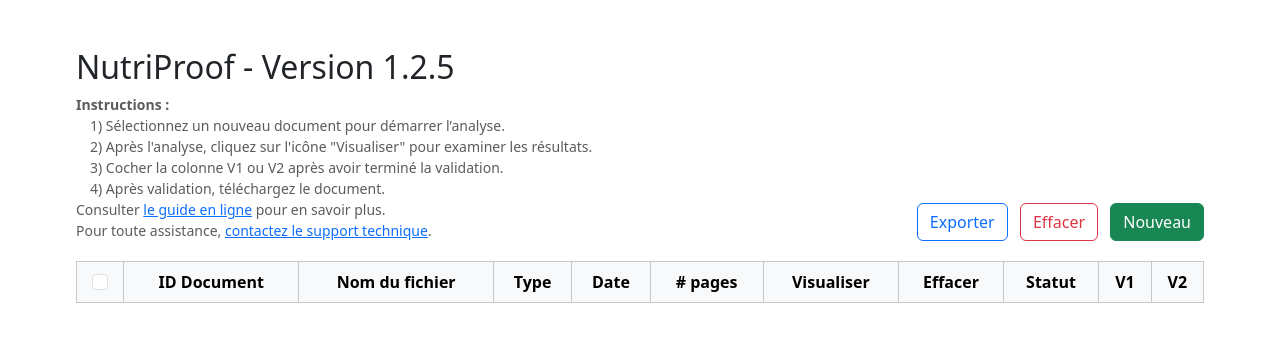
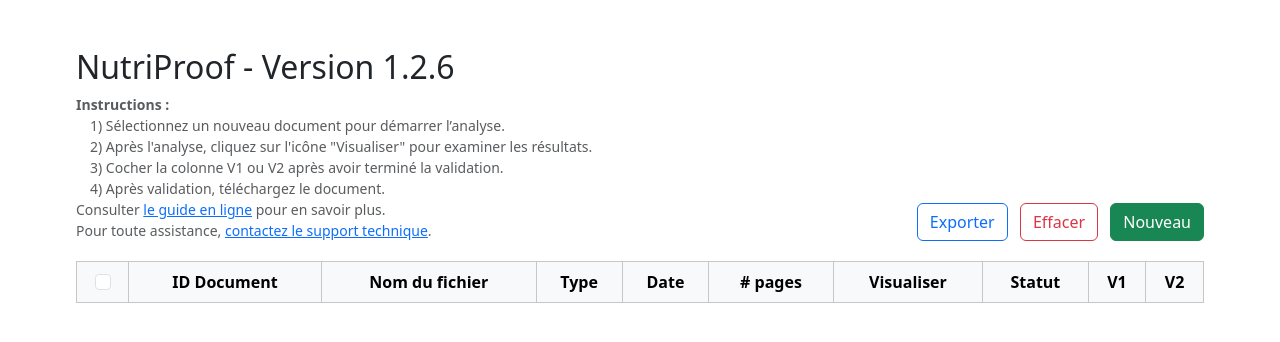
Before and after one commit to metrotechnet/nutriproof, a Flask app: page /main in a window 1280 px wide. Shown: the top 342 px of the page. Run offline with Flask 3, Linux system fonts and the light colour scheme; lists and menus that the app fills with data are empty; parts of the project's set-up code (start-up, migrations or seed data) failed here and were passed over; some libraries are stand-ins or nearby versions.

Commit message:
release: v1.2.6

```diff
--- a/app.py
+++ b/app.py
@@ -340,7 +340,7 @@
     raise RuntimeError("STORAGE_MODE=gcs requires GCS_BUCKET to be set; local storage is the default and only supported mode.")
 DEMO_MODE = False   # Set to True to limit page count
 DEMO_MAX_PAGES = 25
-APP_VERSION = '1.2.5'
+APP_VERSION = '1.2.6'
 
 def create_app():
 
--- a/electron/package.json
+++ b/electron/package.json
@@ -1,6 +1,6 @@
 {
     "name":  "nutriproof",
-    "version":  "1.2.5",
+    "version":  "1.2.6",
     "main":  "main.js",
     "author":  "NutriProof",
     "description":  "NutriProof Desktop Application",
--- a/static/js/filemanager.js
+++ b/static/js/filemanager.js
@@ -257,7 +257,6 @@
                 <td class="align-middle text-center">${file.upload_date || '-'}</td>
                 <td class="align-middle text-center">${file.nbr_pages || '-'}</td>
                 <td class="align-middle text-center"><button class="btn btn-primary btn-sm" onclick="viewProject(projectId,'${file.document_id}')"><i class="fas fa-eye"></i></button></td>
-                <td class="align-middle text-center"><button class="btn btn-danger btn-sm" onclick="deleteDocumentConfirm('${file.document_id}')"><i class="fas fa-trash"></i></button></td>
                 <td class="align-middle text-center" data-col="status"><span class="badge px-3 py-2 bg-info" style="display:inline-block;width:120px;">Lecture</span></td>
                 <td class="align-middle text-center"><input type="checkbox" class="form-check-input" name="v1-${file.document_id}" ${file.v1=='true' ? 'checked' : ''} onchange="verifyDocument('${projectId}','${file.document_id}','v1',this.checked ? 'true' : 'false')"></td>
                 <td class="align-middle text-center"><input type="checkbox" class="form-check-input" name="v2-${file.document_id}" ${file.v2=='true' ? 'checked' : ''} onchange="verifyDocument('${projectId}','${file.document_id}','v2',this.checked ? 'true' : 'false')"></td>
@@ -350,7 +349,6 @@
     <td class="align-middle text-center">-</td>
     <td class="align-middle text-center">-</td>
     <td class="align-middle text-center"><button class="btn btn-primary btn-sm" disabled><i class="fas fa-eye"></i></button></td>
-    <td class="align-middle text-center"><button class="btn btn-danger btn-sm" disabled><i class="fas fa-trash"></i></button></td>
     <td class="align-middle text-center" data-col="status"><span class="badge px-3 py-2 bg-info" style="display:inline-block;width:120px;">En cours</span></td>
     <td class="align-middle text-center"><input type="checkbox" class="form-check-input" disabled></td>
     <td class="align-middle text-center"><input type="checkbox" class="form-check-input" disabled></td>
@@ -477,7 +475,6 @@
                                                         <td class="align-middle text-center">${file.upload_date || '-'}</td>
                                                         <td class="align-middle text-center">${file.nbr_pages || '-'}</td>
                                                         <td class="align-middle text-center"><button class="btn btn-primary btn-sm" onclick="viewProject(projectId,'${file.document_id}')"><i class="fas fa-eye"></i></button></td>
-                                                        <td class="align-middle text-center"><button class="btn btn-danger btn-sm" onclick="deleteDocumentConfirm('${file.document_id}')"><i class="fas fa-trash"></i></button></td>
                                                         <td class="align-middle text-center" data-col="status"><span class="badge px-3 py-2 bg-success" style="display:inline-block;width:120px;">Terminé</span></td>
                                                         <td class="align-middle text-center"><input type="checkbox" class="form-check-input" name="v1-${file.document_id}" ${file.v1=='true' ? 'checked' : ''} onchange="verifyDocument('${projectId}','${file.document_id}','v1',this.checked ? 'true' : 'false')"></td>
                                                         <td class="align-middle text-center"><input type="checkbox" class="form-check-input" name="v2-${file.document_id}" ${file.v2=='true' ? 'checked' : ''} onchange="verifyDocument('${projectId}','${file.document_id}','v2',this.checked ? 'true' : 'false')"></td>
--- a/templates/index.html
+++ b/templates/index.html
@@ -53,7 +53,6 @@
                 <th class="text-center">Date</th>
                 <th class="text-center"># pages</th>
                 <th class="text-center">Visualiser</th>
-                <th class="text-center">Effacer</th>
                 <th class="text-center">Statut</th>
                 <th class="text-center">V1</th>
                 <th class="text-center">V2</th>
```
